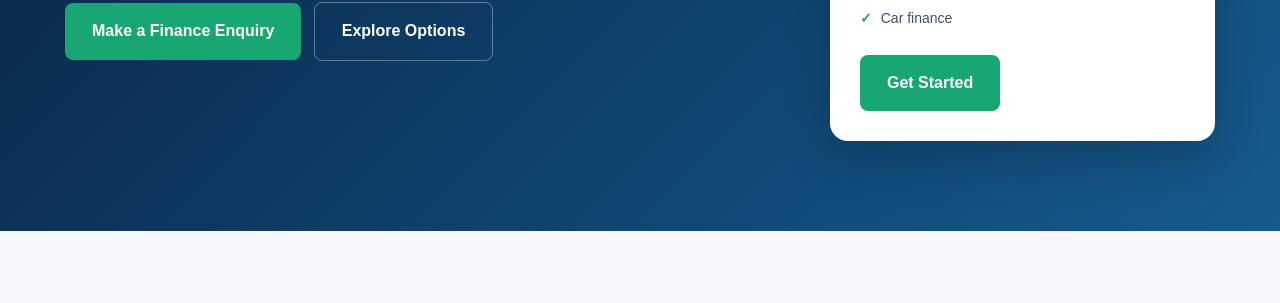
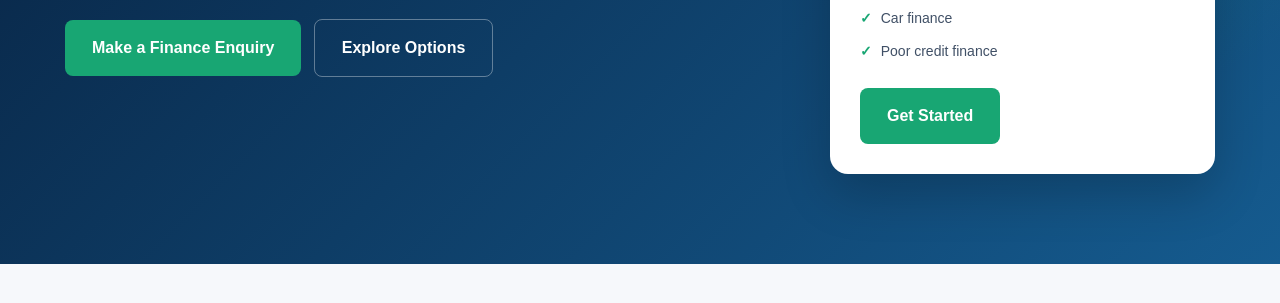
Before and after one commit to gavs25/Finance-Options-UK, a plain HTML site: page index.html in a window 1280 px wide. Shown: the part 468-771 px from the top of the page. Drawn offline with Linux system fonts and the light colour scheme.

Commit message:
Update index.html

```diff
--- a/index.html
+++ b/index.html
@@ -530,6 +530,8 @@
         <li>Bridging finance</li>
         <li>Personal finance</li>
         <li>Car finance</li>
+        <li>Poor credit finance</li>
+
 
       </ul>
 
```
